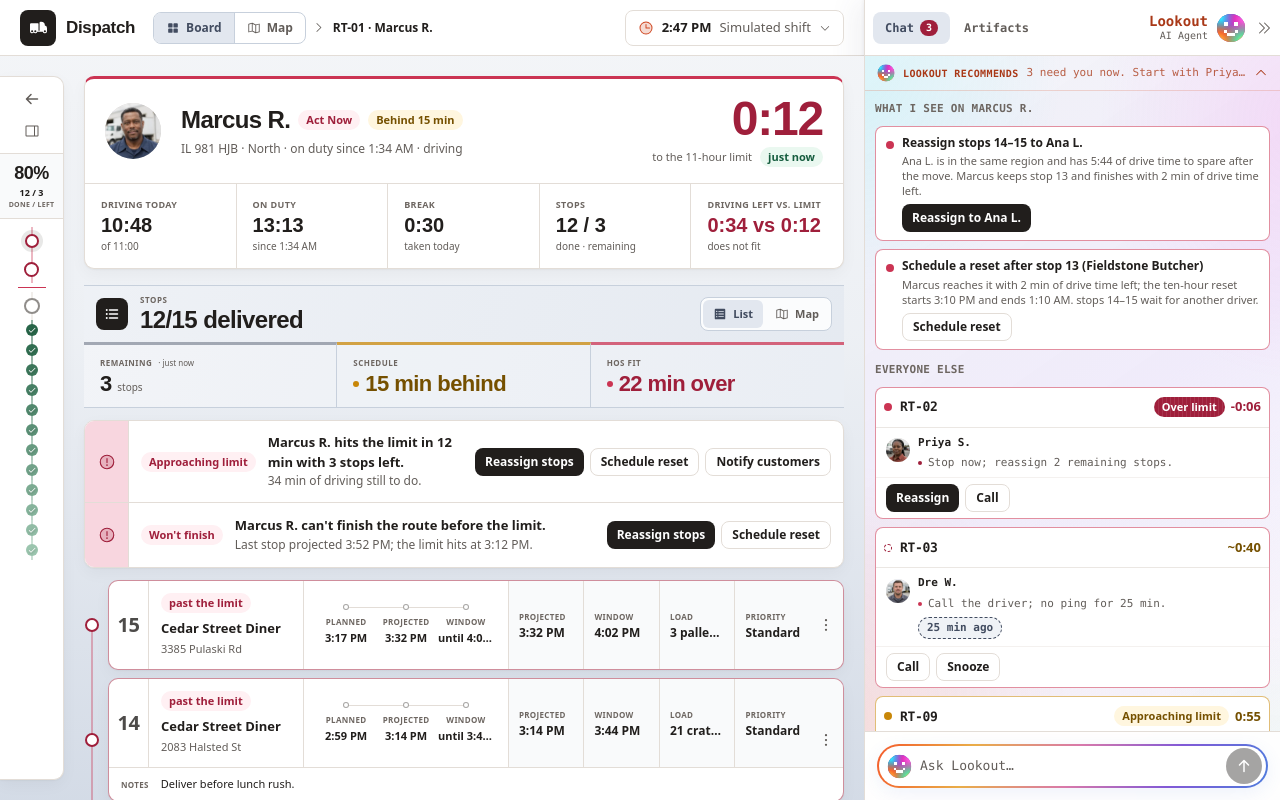
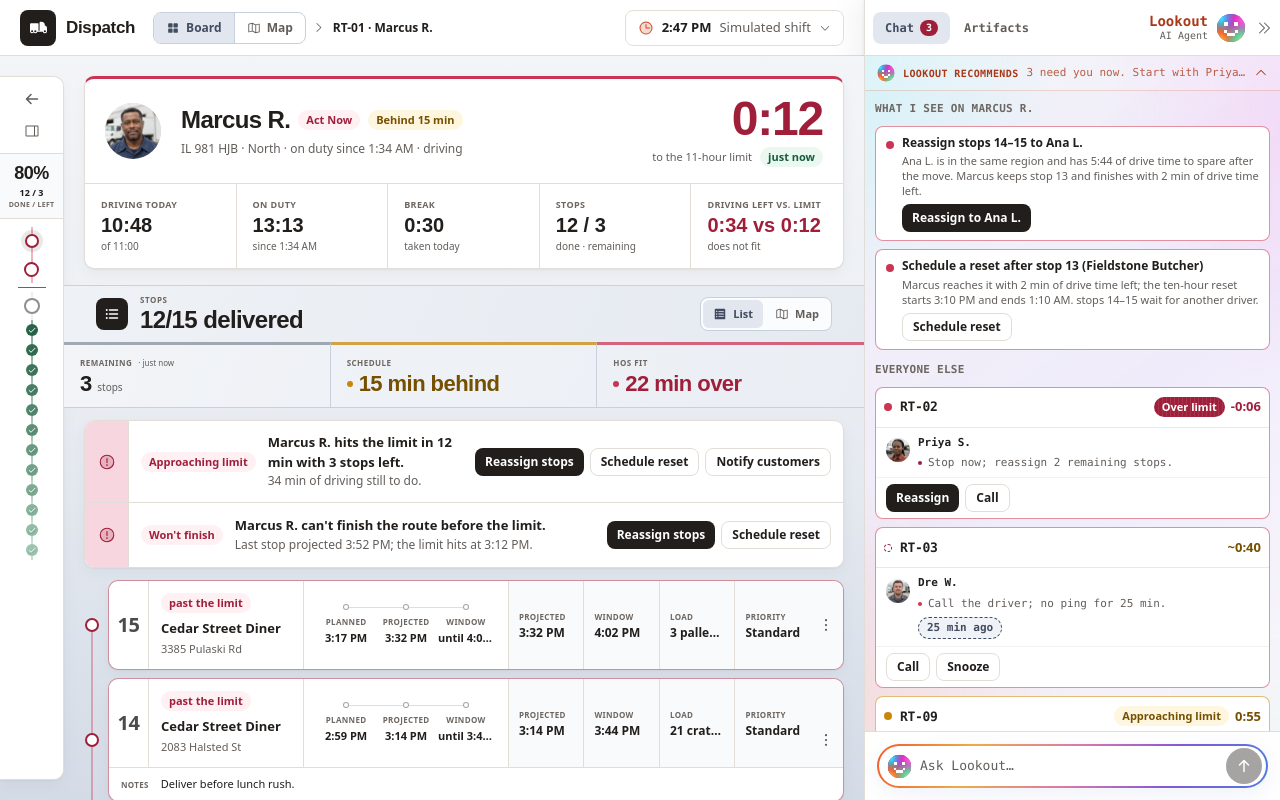
Before and after one commit to davekeller/dispatcher-dashboard, a React (Vite) app: page /routes/drv-01 in a window 1280 px wide. Built offline with nearby package versions, Linux system fonts and the light colour scheme.

Commit message:
Expand Stops navbar across route pane

```diff
--- a/src/views/route/RouteFilePage.tsx
+++ b/src/views/route/RouteFilePage.tsx
@@ -109,8 +109,8 @@ export default function RouteFilePage() {
       <div className="flex min-w-0 flex-1 flex-col gap-4">
         <DriverCard view={view} card={card} />
         <section>
-          <header className="stops-navbar sticky top-0 z-30 mb-3 flex min-h-14 w-full flex-wrap items-stretch border-y border-nav-selected-line backdrop-blur">
-            <div className="order-1 flex min-w-0 flex-1 items-center gap-3 px-3 py-2.5">
+          <header className="stops-navbar sticky top-0 z-30 -mx-5 mb-3 flex min-h-14 flex-wrap items-stretch border-y border-nav-selected-line backdrop-blur">
+            <div className="order-1 flex min-w-0 flex-1 items-center gap-3 py-2.5 pl-8 pr-3">
               <span className="flex h-8 w-8 shrink-0 items-center justify-center rounded-control bg-ink text-on-accent" aria-hidden="true">
                 <ListBullets size={16} weight="bold" />
               </span>
@@ -137,7 +137,7 @@ export default function RouteFilePage() {
                 </div>
               ))}
             </dl>
-            <div className="order-2 ml-auto flex items-center gap-2 py-2.5 pl-3 pr-3">
+            <div className="order-2 ml-auto flex items-center gap-2 py-2.5 pl-3 pr-8">
               {selected.length > 0 && (
                 <Button size="sm" variant="primary" disabled={stale} title={staleReason} onClick={() => open('reassign', view.driver.id, { stopIds: selected })}>
                   Reassign selected ({selected.length})
```
Also changed, not shown: 3 other files (tests, documents, lock files or other folders).
